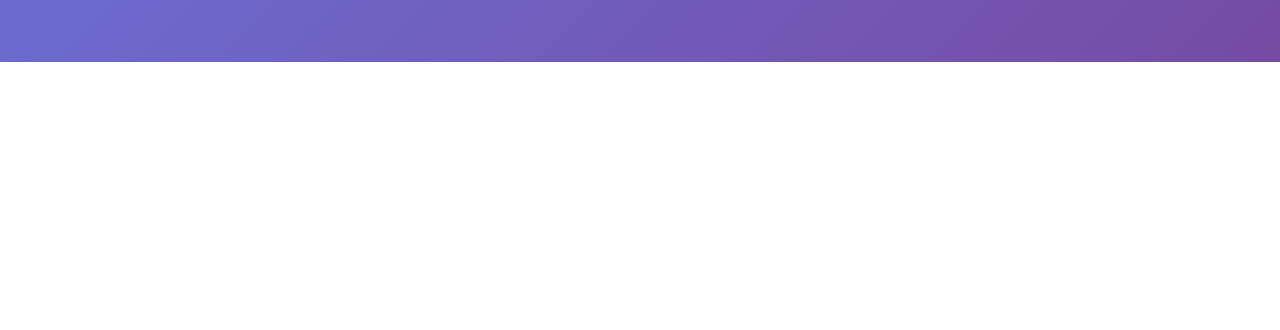
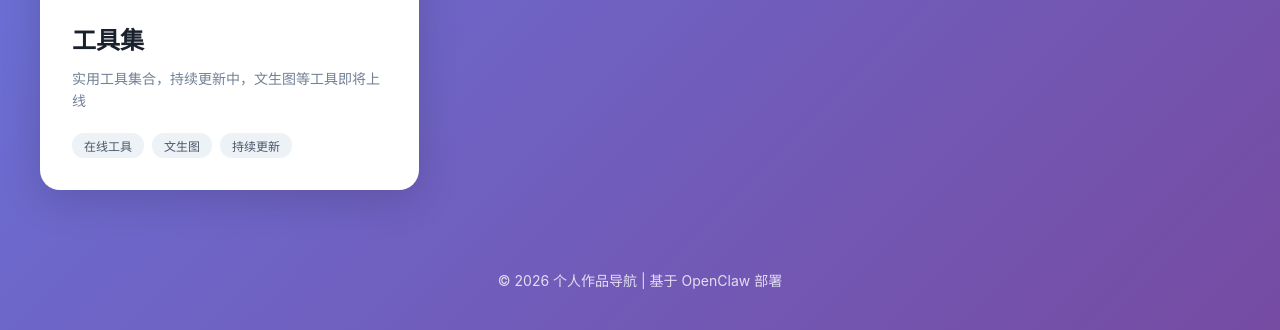
Before and after one commit to jinyafeng/portfolio, a website: page index.html in a window 1280 px wide. Shown: the part 738-1068 px from the top of the page. Before the commit the page ends 800 px from the top, so only its background shows below. Drawn offline with Linux system fonts and the light colour scheme; no server answers.

Commit message:
feat: 添加工具集入口卡片

```diff
--- a/index.html
+++ b/index.html
@@ -98,6 +98,9 @@
         }
         .card-icon.chat {
             background: linear-gradient(135deg, #667eea 0%, #764ba2 100%);
+        }
+        .card-icon.tools {
+            background: linear-gradient(135deg, #a18cd1 0%, #fbc2eb 100%);
         }
 
         .card h3 {
@@ -292,6 +295,19 @@
                     <span class="tag">AI 对话</span>
                 </div>
             </a>
+
+            <a href="/tools/" class="card">
+                <div class="card-icon tools">
+                    🧰
+                </div>
+                <h3>工具集</h3>
+                <p>实用工具集合，持续更新中，文生图等工具即将上线</p>
+                <div class="card-tags">
+                    <span class="tag">在线工具</span>
+                    <span class="tag">文生图</span>
+                    <span class="tag">持续更新</span>
+                </div>
+            </a>
         </div>
 
         <div class="footer">
```
